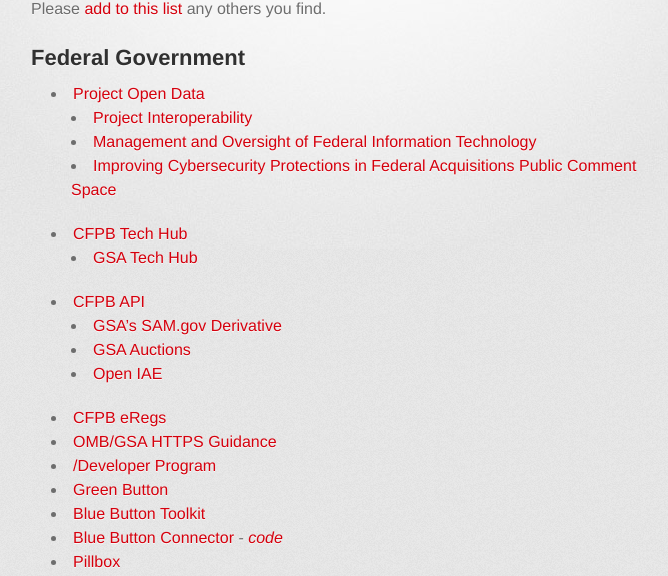
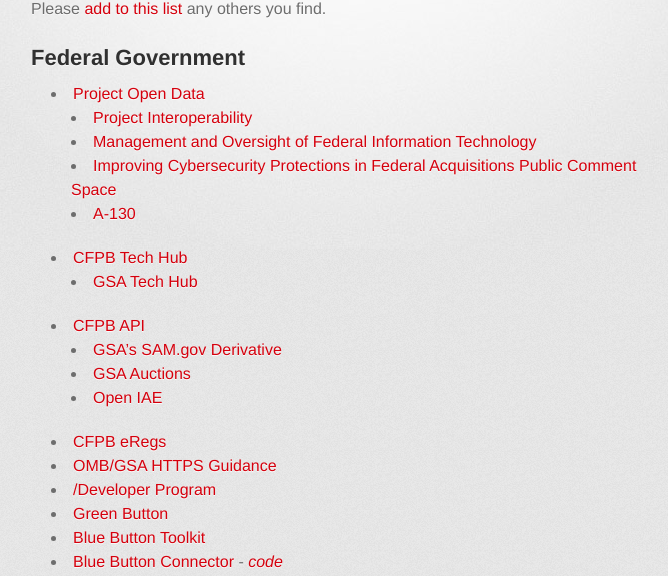
Before and after one commit to GSA/Open-Data-Collaboration-Sandbox, a Jekyll site: the page built from website_examples.md, in a window 1280 px wide and 900 px high, cut to the strip 324-900 px from the top of the window. Shown: the whole strip, without its empty margins (299-967 px from the left). Built offline with Jekyll 4.4.1, drawn with Linux system fonts in a browser that asks for light colours; some web fonts are replaced.

Commit message:
adding a-130

```diff
--- a/website_examples.md
+++ b/website_examples.md
@@ -15,6 +15,7 @@
   * [Project Interoperability](http://project-interoperability.github.io)
   * [Management and Oversight of Federal Information Technology](https://management.cio.gov/)
   * [Improving Cybersecurity Protections in Federal Acquisitions Public Comment Space](https://policy.cio.gov/)
+  * [A-130](https://a130.cio.gov/)
 * [CFPB Tech Hub](http://cfpb.github.io)
   * [GSA Tech Hub](https://gsa.github.io)
 * [CFPB API](http://cfpb.github.io/api/hmda/)
```
